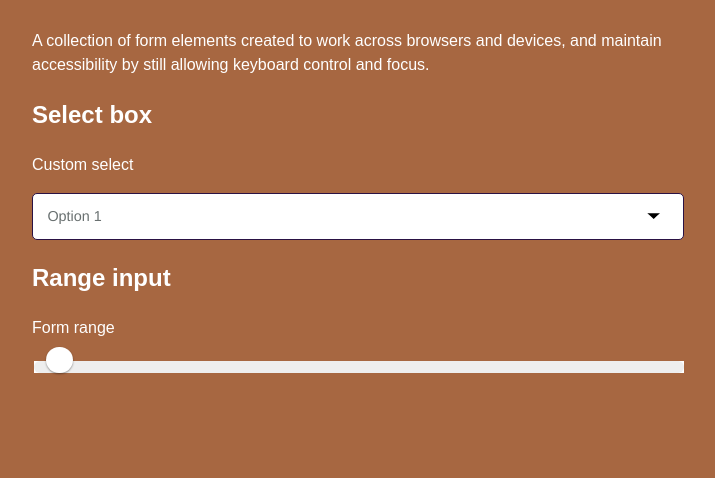
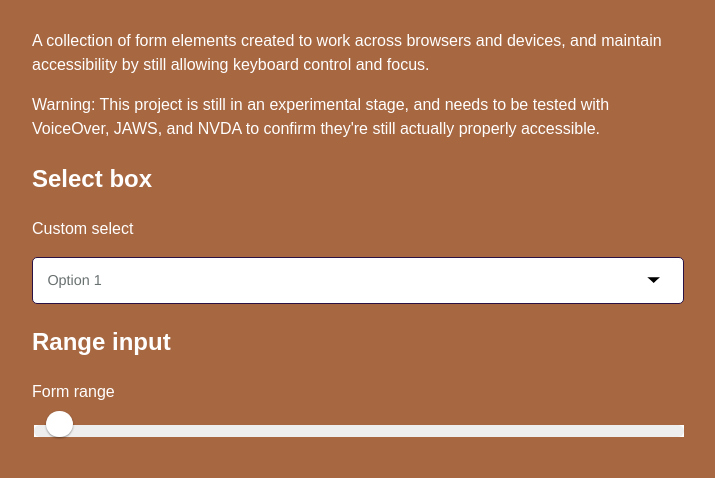
Before and after one commit to chriswrightdesign/customforms, a website: page index.html in a window 1280 px wide. Shown: the part 88-566 px from the top of the page, without its empty margins (283-998 px from the left). Drawn offline with Linux system fonts and the light colour scheme.

Commit message:
added disclaimer

```diff
--- a/index.html
+++ b/index.html
@@ -24,6 +24,7 @@
 				<h1 class="heading-primary">Custom form elements</h1>
 				<p>A collection of form elements created to work across browsers and devices, and maintain accessibility by still allowing keyboard control and focus.
 				</p>
+				<p>Warning: This project is still in an experimental stage, and needs to be tested with VoiceOver, JAWS, and NVDA to confirm they're still actually properly accessible.</p>
 			</div>
 
 			<h2>Select box</h2>
```
